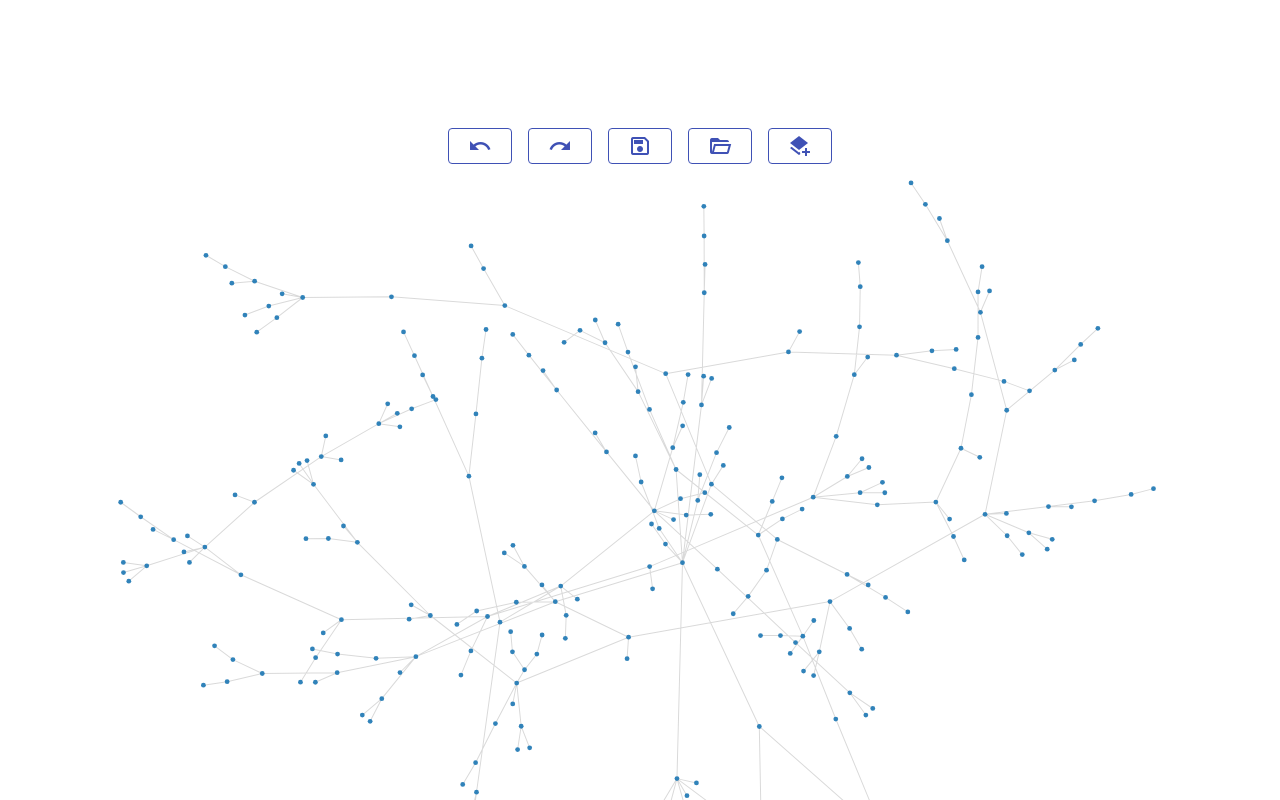
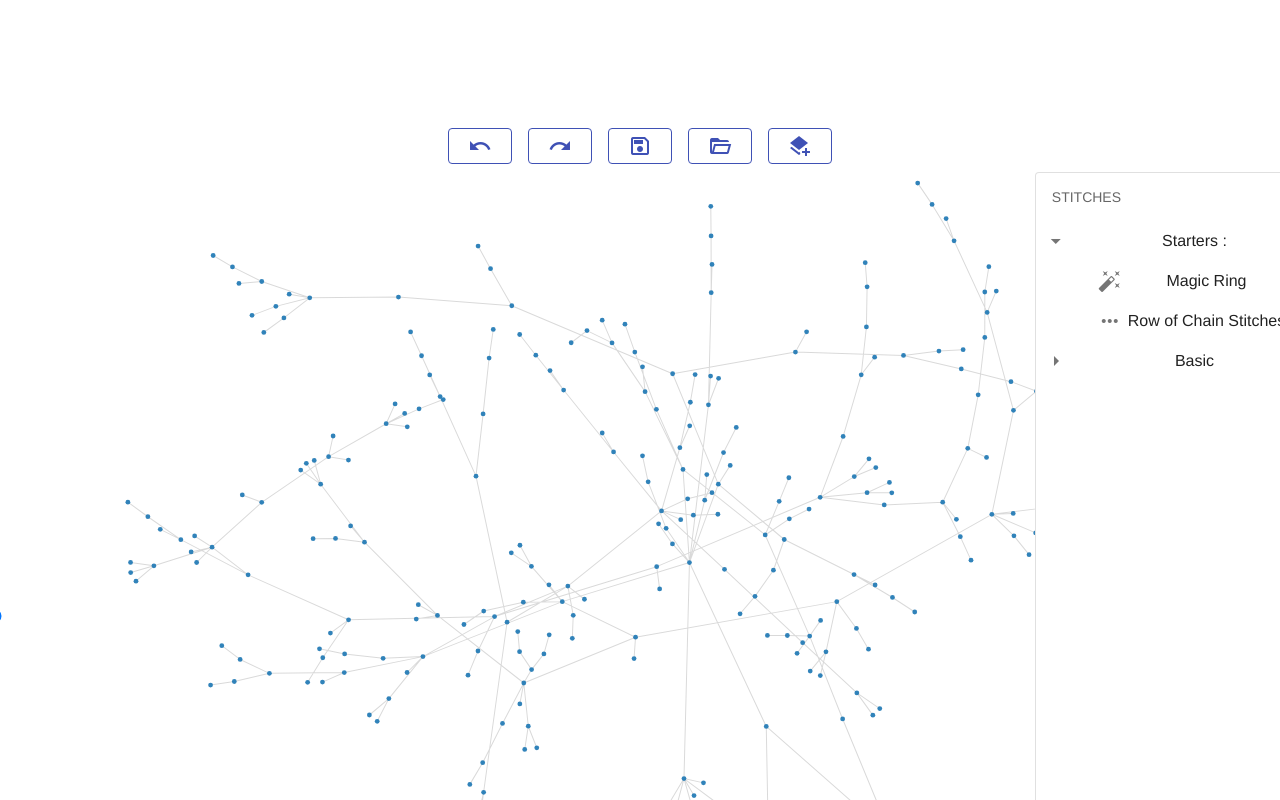
Before and after one commit to klaraseitz/LayerwiseCrochet, a Vue app: page / in a window 1280 px wide. Shown: the top 800 px of the page. Built offline with nearby package versions, Linux system fonts and the light colour scheme.

Commit message:
add Layer Slider and Stitch Selection UI

```diff
--- /dev/null
+++ b/src/components/LayerSlider.vue
@@ -0,0 +1,20 @@
+<template>
+    <div class="slidecontainer">
+        <input type="range" orient="vertical" min="1" step="1" max="10" value="5" class="slider" id="myRange">
+    </div>
+</template>
+
+<script>
+    export default {
+        name: "LayerSlider"
+    }
+</script>
+
+<style scoped>
+    .slider {
+        width: 25px;
+        height: 100%;
+        -webkit-appearance: slider-vertical;
+        writing-mode: bt-lr
+    }
+</style>
--- a/src/components/PatternEditor.vue
+++ b/src/components/PatternEditor.vue
@@ -1,19 +1,27 @@
 <template>
     <div>
         <ActionToolBar/>
-        <GraphCanvas/>
+        <div style="width: 100%; display:flex; justify-content: center">
+            <LayerSlider/>
+            <GraphCanvas style="width:80%"/>
+            <StitchSelector/>
+        </div>
     </div>
 </template>
 
 <script>
     import ActionToolBar from "@/components/ActionToolBar";
     import GraphCanvas from "@/components/GraphCanvas";
+    import LayerSlider from "@/components/LayerSlider";
+    import StitchSelector from "@/components/StitchSelector";
 
     export default {
         name: "PatternEditor",
         components: {
             ActionToolBar,
-            GraphCanvas
+            LayerSlider,
+            GraphCanvas,
+            StitchSelector
         }
     }
 </script>
--- /dev/null
+++ b/src/components/StitchSelector.vue
@@ -0,0 +1,66 @@
+<template>
+    <v-card
+            class="mx-1"
+            max-width="300"
+            outlined
+    >
+        <v-subheader>STITCHES</v-subheader>
+        <div>
+            <v-treeview
+                    :items="items"
+                    :open="[1]"
+                    activatable
+                    open-on-click
+                    dense
+            >
+                <template v-slot:prepend="{ item }">
+                    <v-icon>
+                        {{ icons[item.type] }}
+                    </v-icon>
+                </template>
+            </v-treeview>
+        </div>
+    </v-card>
+</template>
+
+<script>
+export default {
+    data() {
+        return {
+            name: 'StitchSelector',
+            icons: {
+                ring: 'mdi-auto-fix',
+                sc: 'mdi-plus',
+                dc: 'mdi-alpha-t',
+                ch: 'mdi-shape-oval-plus',
+                slst: 'mdi-circle-small',
+                chr: 'mdi-dots-horizontal',
+            },
+            items: [
+                {
+                    id: 1,
+                    name: 'Starters :',
+                    children: [
+                        { id: 2, name: "Magic Ring", type: "ring" },
+                        { id: 3, name: 'Row of Chain Stitches', type: "chr" },
+                    ],
+                },
+                {
+                    id: 4,
+                    name: 'Basic',
+                    children: [
+                        { id: 4, name: 'Single Crochet', type: "sc" },
+                        { id: 5, name: 'Double Crochet', type: "dc" },
+                        { id: 6, name: 'Chain Stitch', type: "ch" },
+                        { id: 7, name: 'Slip Stitch', type: "slst" },
+                    ],
+                }
+            ]
+        }
+    }
+}
+</script>
+
+<style scoped>
+
+</style>
```
